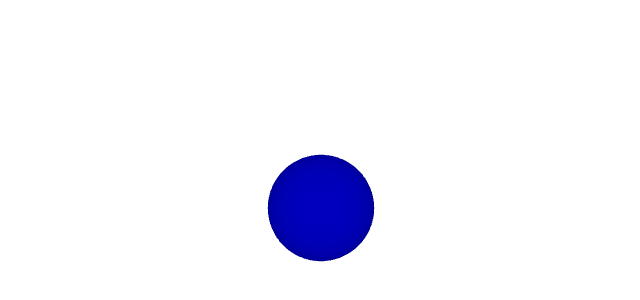
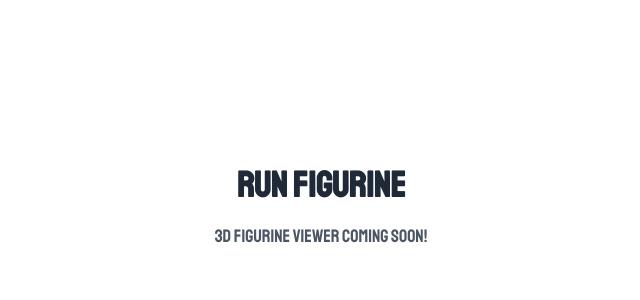
Before and after one commit to cekeith999/run-figurine, a Next.js app: page / in a window 1280 px wide. Shown: the part 192-492 px from the top of the page, without its empty margins (319-959 px from the left). Built offline with nearby package versions, Linux system fonts and the light colour scheme.

Commit message:
test: simplify page for deployment testing

```diff
--- a/app/page.tsx
+++ b/app/page.tsx
@@ -1,11 +1,9 @@
-import ClientThreeDModel from "../components/ClientThreeDModel";
-
 export default function Home() {
   return (
-    <div className="relative min-h-screen w-full flex items-center justify-center bg-white overflow-hidden">
-      {/* Centered 3D Model - Updated for Vercel deployment */}
-      <div className="fixed inset-0 flex items-center justify-center z-10 pointer-events-none">
-        <ClientThreeDModel />
+    <div className="relative min-h-screen w-full flex items-center justify-center bg-white">
+      <div className="text-center">
+        <h1 className="text-4xl font-bold text-gray-800 mb-4">Run Figurine</h1>
+        <p className="text-lg text-gray-600">3D Figurine Viewer Coming Soon!</p>
       </div>
     </div>
   );
```
